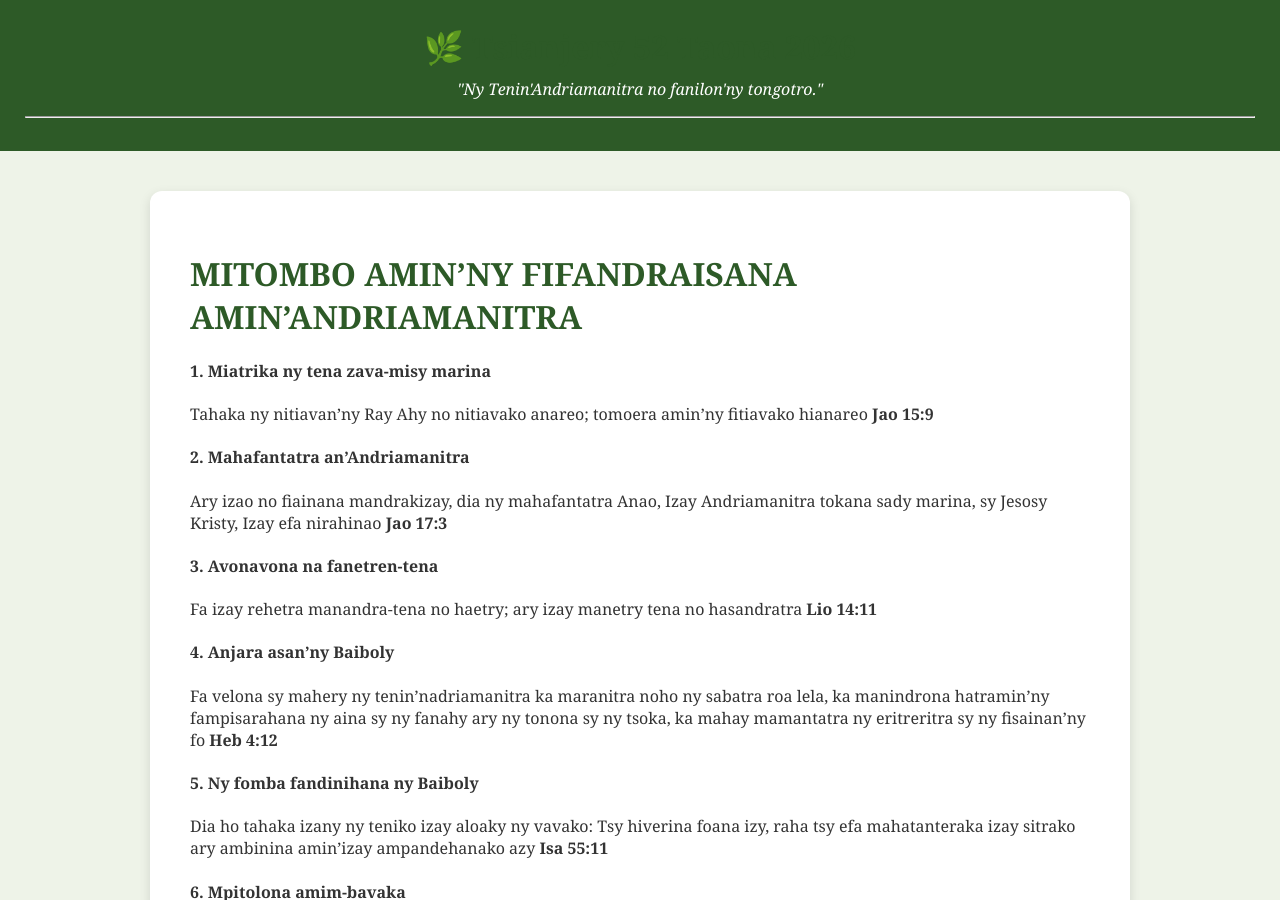
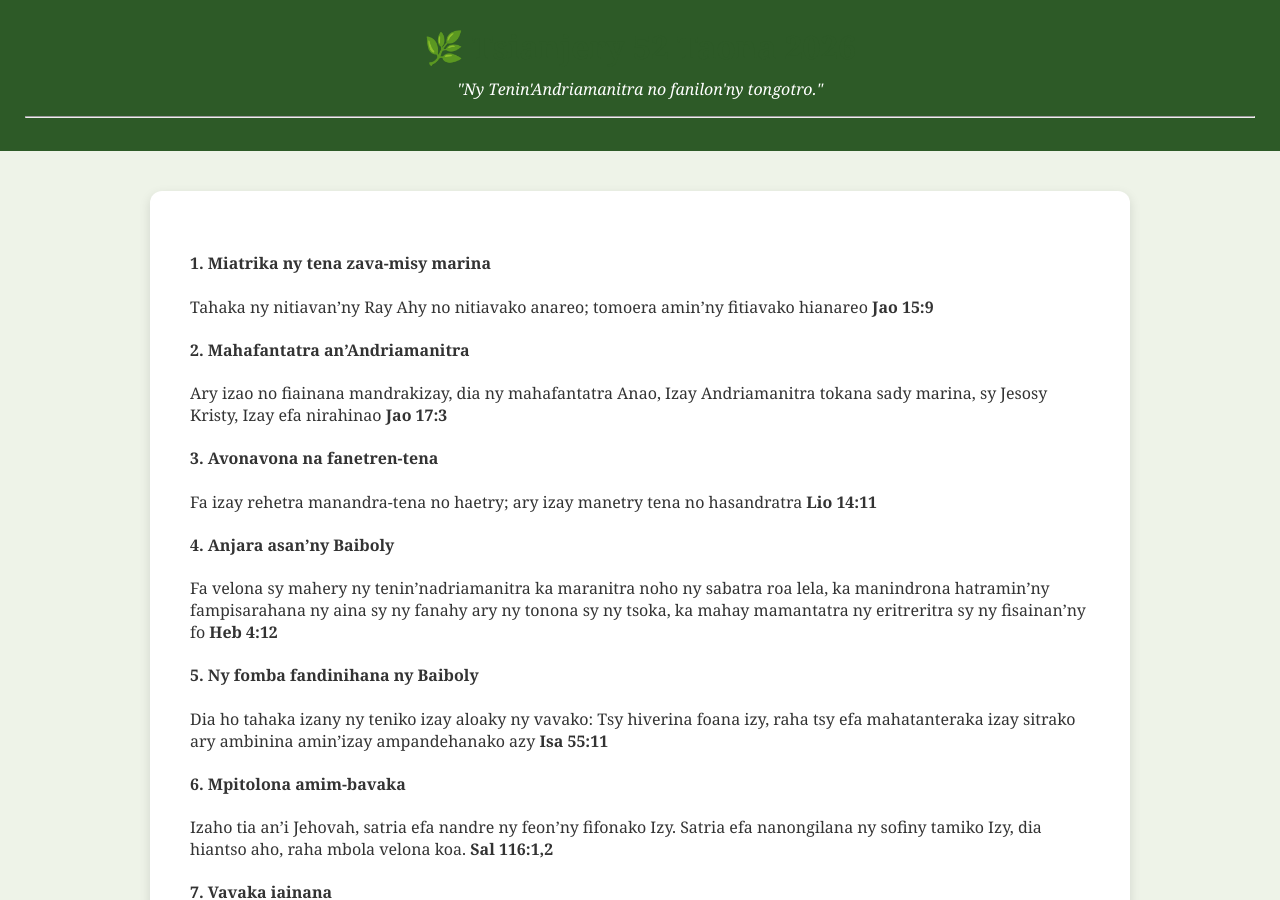
Before and after one commit to nainaw/tsianjery, a Jekyll site: the page built from TelovolanaII.md, in a window 1280 px wide and 900 px high. Built offline with Jekyll 4.4.1, drawn with Linux system fonts in a browser that asks for light colours; our own code applies the rules of GitHub Pages for plain Markdown files; part of the change alters nothing that is shown.

Commit message:
Update title and subtitle in TelovolanaII.md

```diff
--- a/TelovolanaII.md
+++ b/TelovolanaII.md
@@ -1,4 +1,7 @@
-# MITOMBO AMIN'NY FIFANDRAISANA AMIN'ANDRIAMANITRA
+---
+title: "MITOMBO AMIN'NY FIFANDRAISANA AMIN'ANDRIAMANITRA"
+subtitle:
+---
 #### 1. Miatrika ny tena zava-misy marina
 Tahaka ny nitiavan'ny Ray Ahy no nitiavako anareo; tomoera amin'ny fitiavako hianareo **Jao 15:9**
 #### 2. Mahafantatra an'Andriamanitra
```
